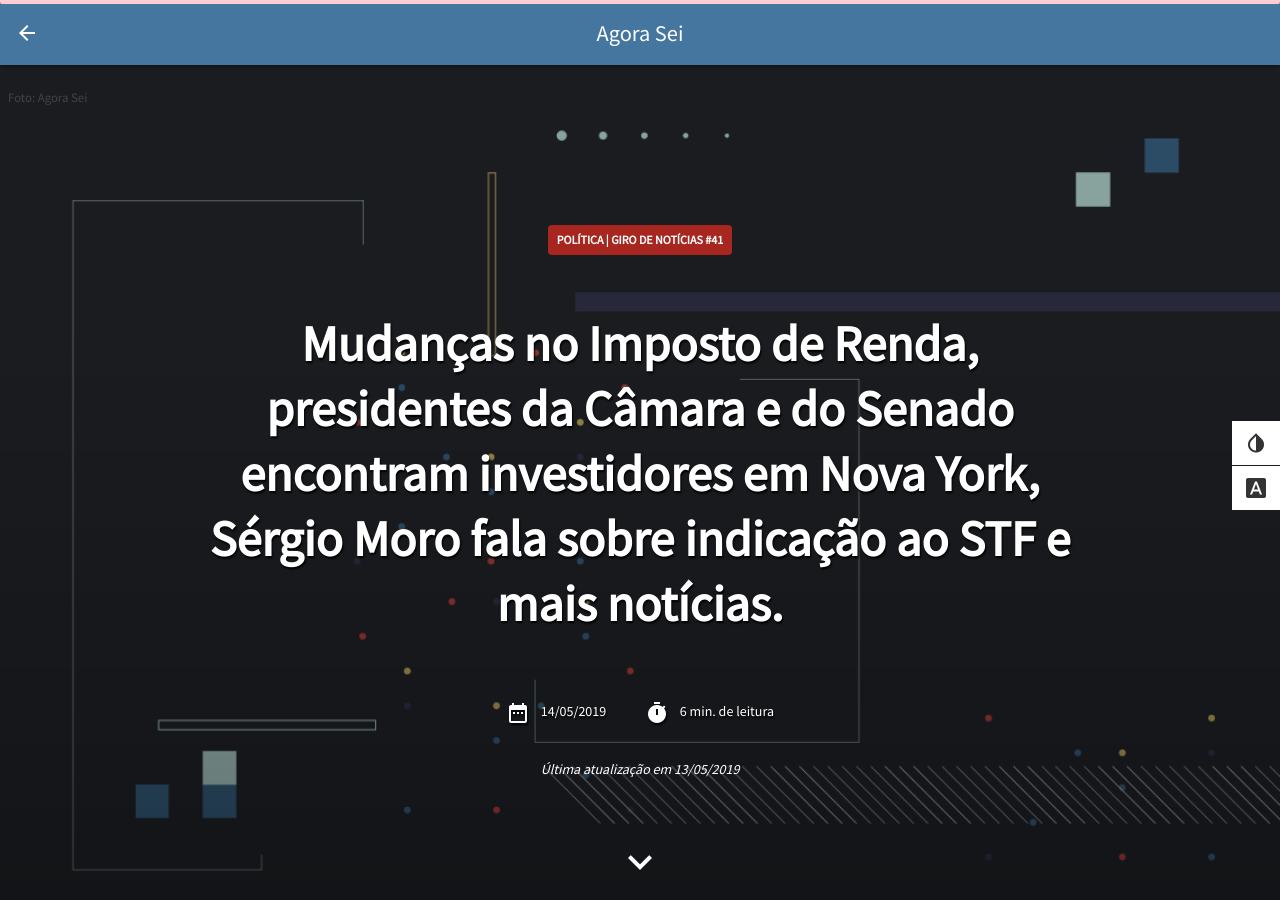
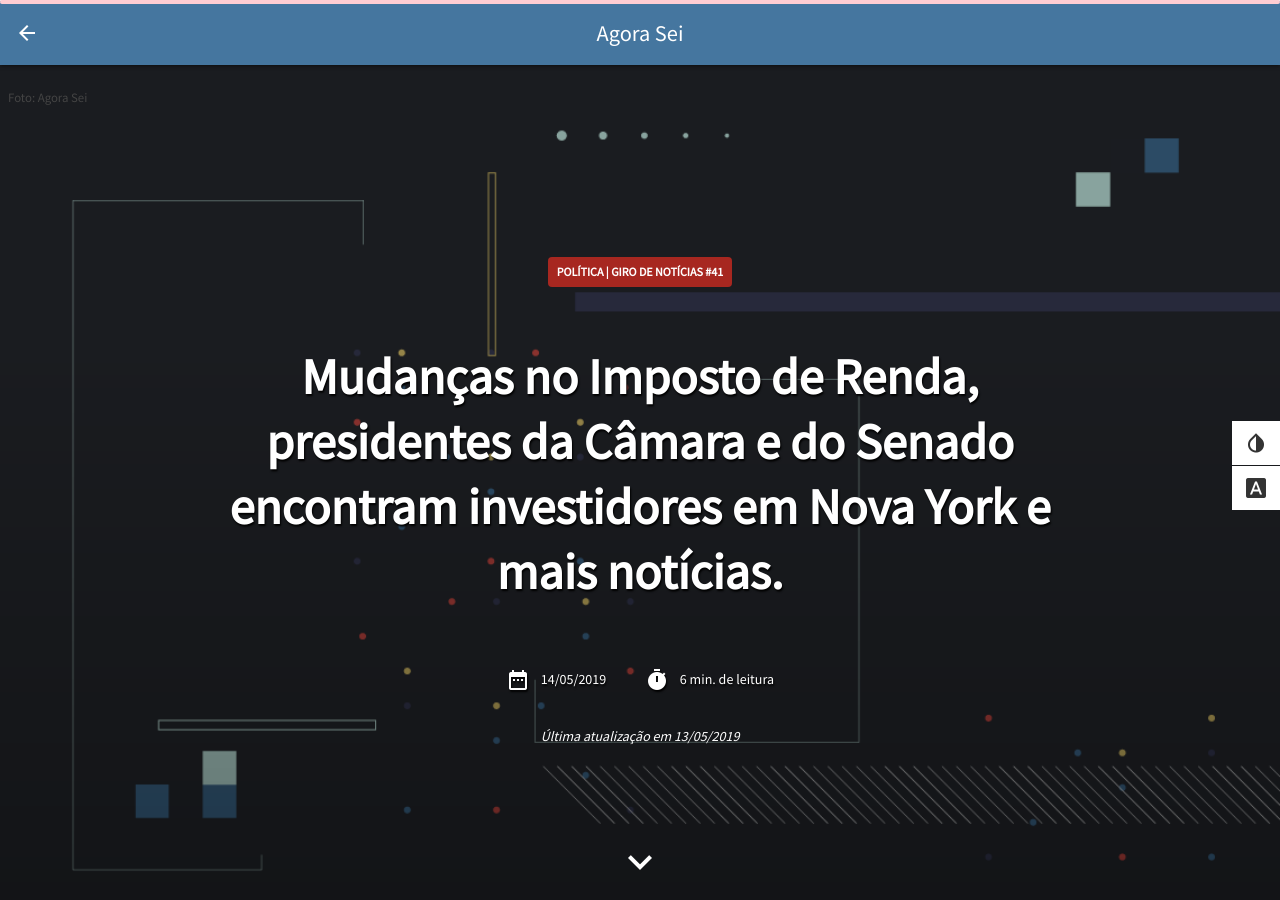
Before and after one commit to agorasei/agorasei.github.io, a Jekyll site: the page built from _posts/2019-05-14-mudanças-no-imposto-de-renda-presidentes-da-câmara-e-do-senado-encontram-investidores-em-nova-york-moro-fala-sobre-indicação-ao-stf-e-mais-notícias.md, in a window 1280 px wide and 900 px high. Built offline with Jekyll 4.4.1, drawn with Linux system fonts in a browser that asks for light colours.

Commit message:
Update from Forestry.io Rafael Braga updated _posts/2019-05-14-mudanças-no-imposto-de-renda-presidentes-da-câmara-e-do-senado-encontram-investidores-em-nova-york-moro-fala-sobre-indicação-ao-stf-e-mais-notícias.md

```diff
--- a/_posts/2019-05-14-mudanças-no-imposto-de-renda-presidentes-da-câmara-e-do-senado-encontram-investidores-em-nova-york-moro-fala-sobre-indicação-ao-stf-e-mais-notícias.md
+++ b/_posts/2019-05-14-mudanças-no-imposto-de-renda-presidentes-da-câmara-e-do-senado-encontram-investidores-em-nova-york-moro-fala-sobre-indicação-ao-stf-e-mais-notícias.md
@@ -2,7 +2,7 @@
 layout: post
 script: detail
 title: Mudanças no Imposto de Renda, presidentes da Câmara e do Senado encontram investidores
-  em Nova York, Sérgio Moro fala sobre indicação ao STF e mais notícias.
+  em Nova York e mais notícias.
 subject: Política
 keywords: mudança, imposto, renda, reforma, tributaria, Nova, York, presidente, câmara,
   senado, investidores, moro, nega, condição, ministério, justiça, STF, mourão, mensagem,
```
